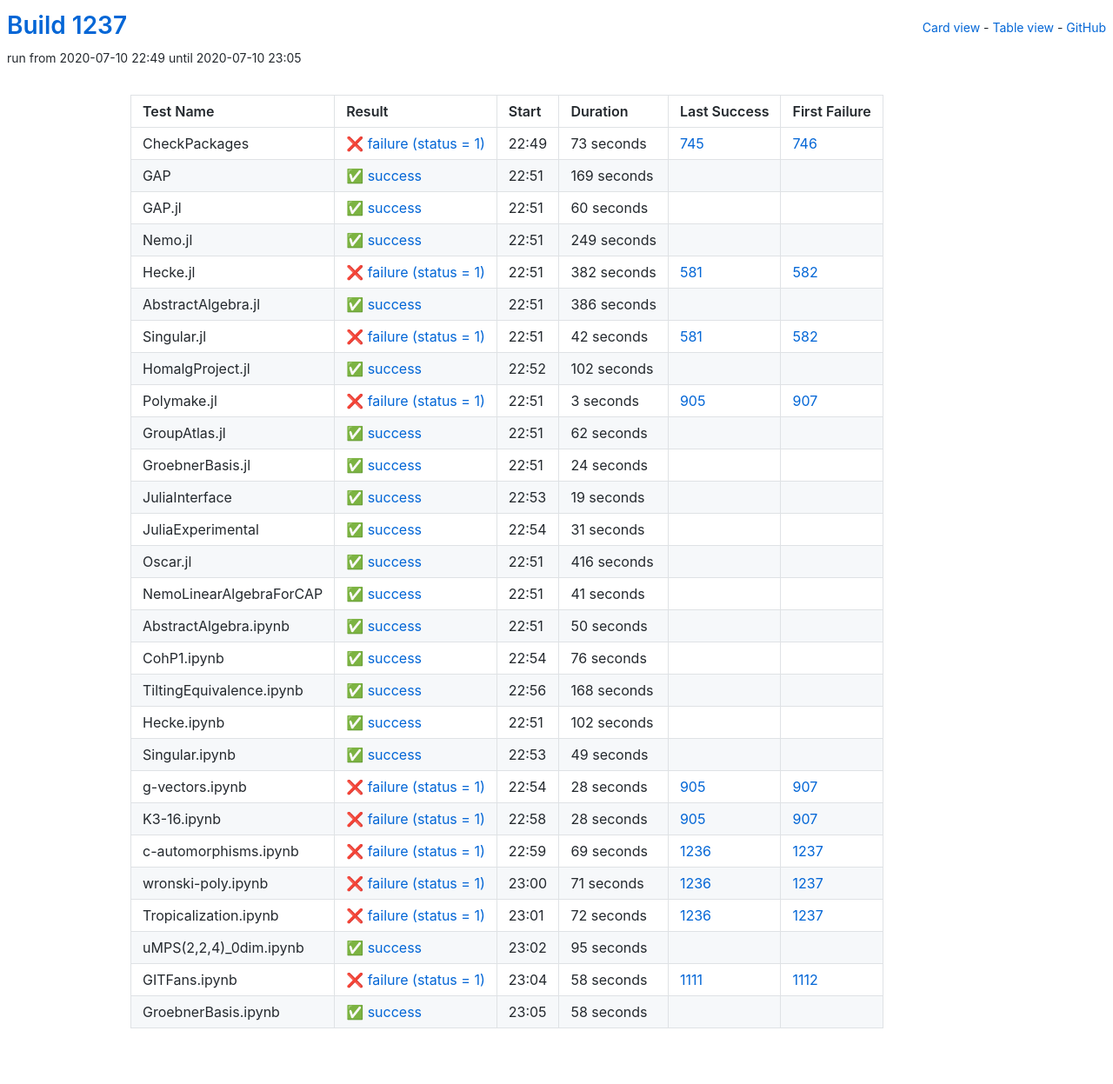
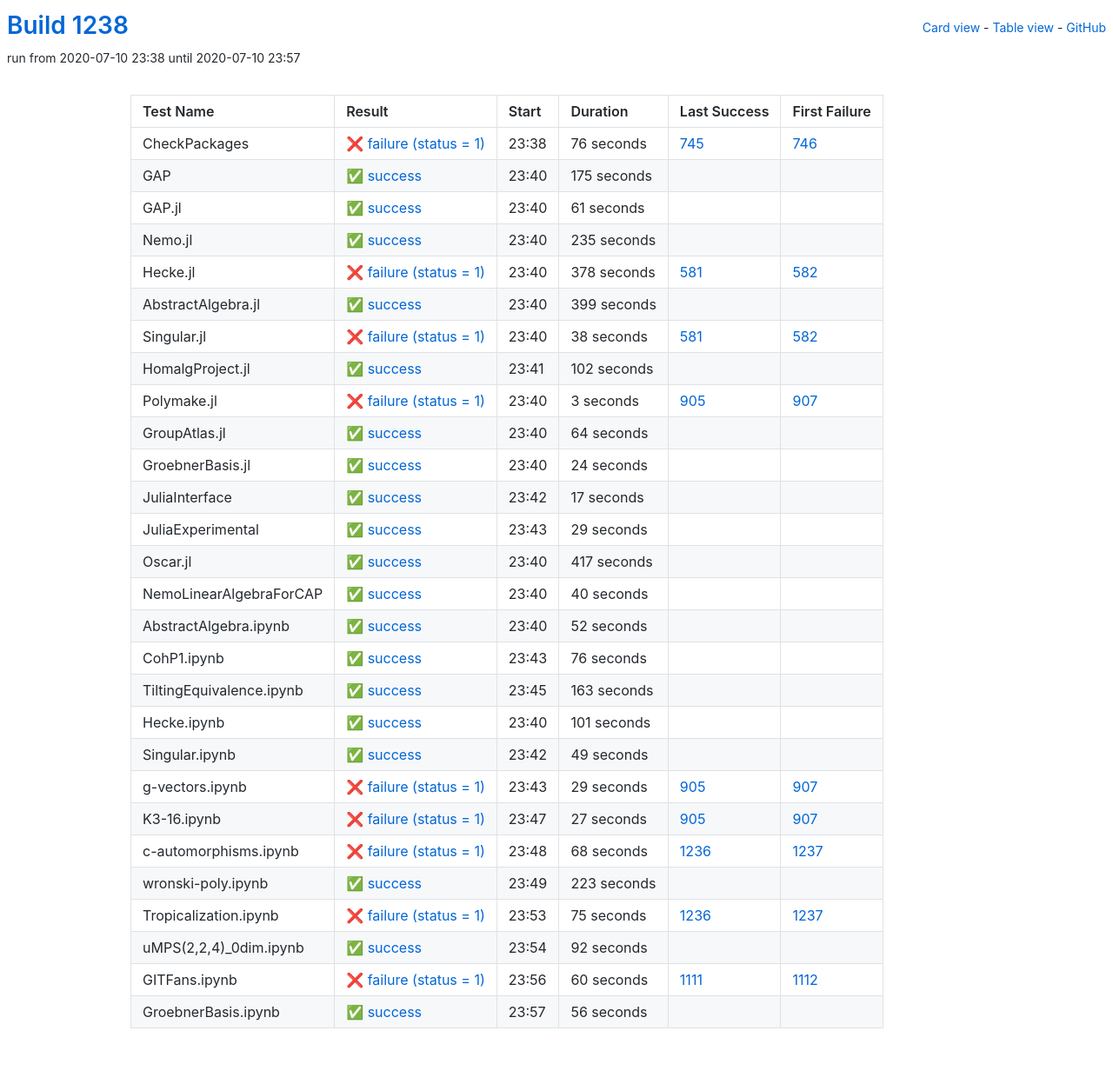
Before and after one commit to oscar-system/oscar-ci-status-1.4, a Jekyll site: the page built from table.html, in a window 1280 px wide. Shown: the whole page at 87% size. Built offline with Jekyll 4.4.1, drawn with Linux system fonts in a browser that asks for light colours.

Commit message:
Build #1238

```diff
--- a/_data/ci.yml
+++ b/_data/ci.yml
@@ -1,6 +1,6 @@
 ---
-build: 1237
-build_url: https://oscarci.mathematik.uni-kl.de/job/oscar-julia-1.4/1237/
+build: 1238
+build_url: https://oscarci.mathematik.uni-kl.de/job/oscar-julia-1.4/1238/
 job: oscar-julia-1.4
 organization: oscar-system
 repo: oscar-ci-status-1.4
@@ -8,92 +8,92 @@ repourl: https://github.com/oscar-system/oscar-ci-status-1.4
 tests:
 - name: CheckPackages
   id: checkpackages
-  log: https://oscarci.mathematik.uni-kl.de/job/oscar-julia-1.4/1237/artifact/logs/build-1237/CheckPackages.log
-  start: 2020-07-10 22:49
+  log: https://oscarci.mathematik.uni-kl.de/job/oscar-julia-1.4/1238/artifact/logs/build-1238/CheckPackages.log
+  start: 2020-07-10 23:38
   success: false
   exitcode: 1
   status: failure
-  duration: 73
+  duration: 76
   last_success: 745
   last_success_url: https://oscarci.mathematik.uni-kl.de/job/oscar-julia-1.4/745/
   first_failure: 746
   first_failure_url: https://oscarci.mathematik.uni-kl.de/job/oscar-julia-1.4/746/
 - name: GAP
   id: gap
-  log: https://oscarci.mathematik.uni-kl.de/job/oscar-julia-1.4/1237/artifact/logs/build-1237/GAP.log
-  start: 2020-07-10 22:51
+  log: https://oscarci.mathematik.uni-kl.de/job/oscar-julia-1.4/1238/artifact/logs/build-1238/GAP.log
+  start: 2020-07-10 23:40
   success: true
   exitcode: 0
   status: success
-  duration: 169
+  duration: 175
   last_success: false
   last_success_url:
   first_failure: false
   first_failure_url:
 - name: GAP.jl
   id: gap-jl
-  log: https://oscarci.mathematik.uni-kl.de/job/oscar-julia-1.4/1237/artifact/logs/build-1237/GAP.jl.log
-  start: 2020-07-10 22:51
+  log: https://oscarci.mathematik.uni-kl.de/job/oscar-julia-1.4/1238/artifact/logs/build-1238/GAP.jl.log
+  start: 2020-07-10 23:40
   success: true
   exitcode: 0
   status: success
-  duration: 60
+  duration: 61
   last_success: false
   last_success_url:
   first_failure: false
   first_failure_url:
 - name: Nemo.jl
   id: nemo-jl
-  log: https://oscarci.mathematik.uni-kl.de/job/oscar-julia-1.4/1237/artifact/logs/build-1237/Nemo.jl.log
-  start: 2020-07-10 22:51
+  log: https://oscarci.mathematik.uni-kl.de/job/oscar-julia-1.4/1238/artifact/logs/build-1238/Nemo.jl.log
+  start: 2020-07-10 23:40
   success: true
   exitcode: 0
   status: success
-  duration: 249
+  duration: 235
   last_success: false
   last_success_url:
   first_failure: false
   first_failure_url:
 - name: Hecke.jl
   id: hecke-jl
-  log: https://oscarci.mathematik.uni-kl.de/job/oscar-julia-1.4/1237/artifact/logs/build-1237/Hecke.jl.log
-  start: 2020-07-10 22:51
+  log: https://oscarci.mathematik.uni-kl.de/job/oscar-julia-1.4/1238/artifact/logs/build-1238/Hecke.jl.log
+  start: 2020-07-10 23:40
   success: false
   exitcode: 1
   status: failure
-  duration: 382
+  duration: 378
   last_success: 581
   last_success_url: https://oscarci.mathematik.uni-kl.de/job/oscar-julia-1.4/581/
   first_failure: 582
   first_failure_url: https://oscarci.mathematik.uni-kl.de/job/oscar-julia-1.4/582/
 - name: AbstractAlgebra.jl
   id: abstractalgebra-jl
-  log: https://oscarci.mathematik.uni-kl.de/job/oscar-julia-1.4/1237/artifact/logs/build-1237/AbstractAlgebra.jl.log
-  start: 2020-07-10 22:51
+  log: https://oscarci.mathematik.uni-kl.de/job/oscar-julia-1.4/1238/artifact/logs/build-1238/AbstractAlgebra.jl.log
+  start: 2020-07-10 23:40
   success: true
   exitcode: 0
   status: success
-  duration: 386
+  duration: 399
   last_success: false
   last_success_url:
   first_failure: false
   first_failure_url:
 - name: Singular.jl
   id: singular-jl
-  log: https://oscarci.mathematik.uni-kl.de/job/oscar-julia-1.4/1237/artifact/logs/build-1237/Singular.jl.log
-  start: 2020-07-10 22:51
+  log: https://oscarci.mathematik.uni-kl.de/job/oscar-julia-1.4/1238/artifact/logs/build-1238/Singular.jl.log
+  start: 2020-07-10 23:40
   success: false
   exitcode: 1
   status: failure
-  duration: 42
+  duration: 38
   last_success: 581
   last_success_url: https://oscarci.mathematik.uni-kl.de/job/oscar-julia-1.4/581/
   first_failure: 582
   first_failure_url: https://oscarci.mathematik.uni-kl.de/job/oscar-julia-1.4/582/
 - name: HomalgProject.jl
   id: homalgproject-jl
-  log: https://oscarci.mathematik.uni-kl.de/job/oscar-julia-1.4/1237/artifact/logs/build-1237/HomalgProject.jl.log
-  start: 2020-07-10 22:52
+  log: https://oscarci.mathematik.uni-kl.de/job/oscar-julia-1.4/1238/artifact/logs/build-1238/HomalgProject.jl.log
+  start: 2020-07-10 23:41
   success: true
   exitcode: 0
   status: success
@@ -104,8 +104,8 @@ tests:
   first_failure_url:
 - name: Polymake.jl
   id: polymake-jl
-  log: https://oscarci.mathematik.uni-kl.de/job/oscar-julia-1.4/1237/artifact/logs/build-1237/Polymake.jl.log
-  start: 2020-07-10 22:51
+  log: https://oscarci.mathematik.uni-kl.de/job/oscar-julia-1.4/1238/artifact/logs/build-1238/Polymake.jl.log
+  start: 2020-07-10 23:40
   success: false
   exitcode: 1
   status: failure
@@ -116,20 +116,20 @@ tests:
   first_failure_url: https://oscarci.mathematik.uni-kl.de/job/oscar-julia-1.4/907/
 - name: GroupAtlas.jl
   id: groupatlas-jl
-  log: https://oscarci.mathematik.uni-kl.de/job/oscar-julia-1.4/1237/artifact/logs/build-1237/GroupAtlas.jl.log
-  start: 2020-07-10 22:51
+  log: https://oscarci.mathematik.uni-kl.de/job/oscar-julia-1.4/1238/artifact/logs/build-1238/GroupAtlas.jl.log
+  start: 2020-07-10 23:40
   success: true
   exitcode: 0
   status: success
-  duration: 62
+  duration: 64
   last_success: false
   last_success_url:
   first_failure: false
   first_failure_url:
 - name: GroebnerBasis.jl
   id: groebnerbasis-jl
-  log: https://oscarci.mathematik.uni-kl.de/job/oscar-julia-1.4/1237/artifact/logs/build-1237/GroebnerBasis.jl.log
-  start: 2020-07-10 22:51
+  log: https://oscarci.mathematik.uni-kl.de/job/oscar-julia-1.4/1238/artifact/logs/build-1238/GroebnerBasis.jl.log
+  start: 2020-07-10 23:40
   success: true
   exitcode: 0
   status: success
@@ -140,68 +140,68 @@ tests:
   first_failure_url:
 - name: JuliaInterface
   id: juliainterface
-  log: https://oscarci.mathematik.uni-kl.de/job/oscar-julia-1.4/1237/artifact/logs/build-1237/JuliaInterface.log
-  start: 2020-07-10 22:53
+  log: https://oscarci.mathematik.uni-kl.de/job/oscar-julia-1.4/1238/artifact/logs/build-1238/JuliaInterface.log
+  start: 2020-07-10 23:42
   success: true
   exitcode: 0
   status: success
-  duration: 19
+  duration: 17
   last_success: false
   last_success_url:
   first_failure: false
   first_failure_url:
 - name: JuliaExperimental
   id: juliaexperimental
-  log: https://oscarci.mathematik.uni-kl.de/job/oscar-julia-1.4/1237/artifact/logs/build-1237/JuliaExperimental.log
-  start: 2020-07-10 22:54
+  log: https://oscarci.mathematik.uni-kl.de/job/oscar-julia-1.4/1238/artifact/logs/build-1238/JuliaExperimental.log
+  start: 2020-07-10 23:43
   success: true
   exitcode: 0
   status: success
-  duration: 31
+  duration: 29
   last_success: false
   last_success_url:
   first_failure: false
   first_failure_url:
 - name: Oscar.jl
   id: oscar-jl
-  log: https://oscarci.mathematik.uni-kl.de/job/oscar-julia-1.4/1237/artifact/logs/build-1237/Oscar.jl.log
-  start: 2020-07-10 22:51
+  log: https://oscarci.mathematik.uni-kl.de/job/oscar-julia-1.4/1238/artifact/logs/build-1238/Oscar.jl.log
+  start: 2020-07-10 23:40
   success: true
   exitcode: 0
   status: success
-  duration: 416
+  duration: 417
   last_success: false
   last_success_url:
   first_failure: false
   first_failure_url:
 - name: NemoLinearAlgebraForCAP
   id: nemolinearalgebraforcap
-  log: https://oscarci.mathematik.uni-kl.de/job/oscar-julia-1.4/1237/artifact/logs/build-1237/NemoLinearAlgebraForCAP.log
-  start: 2020-07-10 22:51
+  log: https://oscarci.mathematik.uni-kl.de/job/oscar-julia-1.4/1238/artifact/logs/build-1238/NemoLinearAlgebraForCAP.log
+  start: 2020-07-10 23:40
   success: true
   exitcode: 0
   status: success
-  duration: 41
+  duration: 40
   last_success: false
   last_success_url:
   first_failure: false
   first_failure_url:
 - name: AbstractAlgebra.ipynb
   id: abstractalgebra-ipynb
-  log: https://oscarci.mathematik.uni-kl.de/job/oscar-julia-1.4/1237/artifact/logs/build-1237/AbstractAlgebra.ipynb.log
-  start: 2020-07-10 22:51
+  log: https://oscarci.mathematik.uni-kl.de/job/oscar-julia-1.4/1238/artifact/logs/build-1238/AbstractAlgebra.ipynb.log
+  start: 2020-07-10 23:40
   success: true
   exitcode: 0
   status: success
-  duration: 50
+  duration: 52
   last_success: false
   last_success_url:
   first_failure: false
   first_failure_url:
 - name: CohP1.ipynb
   id: cohp1-ipynb
-  log: https://oscarci.mathematik.uni-kl.de/job/oscar-julia-1.4/1237/artifact/logs/build-1237/CohP1.ipynb.log
-  start: 2020-07-10 22:54
+  log: https://oscarci.mathematik.uni-kl.de/job/oscar-julia-1.4/1238/artifact/logs/build-1238/CohP1.ipynb.log
+  start: 2020-07-10 23:43
   success: true
   exitcode: 0
   status: success
@@ -212,32 +212,32 @@ tests:
   first_failure_url:
 - name: TiltingEquivalence.ipynb
   id: tiltingequivalence-ipynb
-  log: https://oscarci.mathematik.uni-kl.de/job/oscar-julia-1.4/1237/artifact/logs/build-1237/TiltingEquivalence.ipynb.log
-  start: 2020-07-10 22:56
+  log: https://oscarci.mathematik.uni-kl.de/job/oscar-julia-1.4/1238/artifact/logs/build-1238/TiltingEquivalence.ipynb.log
+  start: 2020-07-10 23:45
   success: true
   exitcode: 0
   status: success
-  duration: 168
+  duration: 163
   last_success: false
   last_success_url:
   first_failure: false
   first_failure_url:
 - name: Hecke.ipynb
   id: hecke-ipynb
-  log: https://oscarci.mathematik.uni-kl.de/job/oscar-julia-1.4/1237/artifact/logs/build-1237/Hecke.ipynb.log
-  start: 2020-07-10 22:51
+  log: https://oscarci.mathematik.uni-kl.de/job/oscar-julia-1.4/1238/artifact/logs/build-1238/Hecke.ipynb.log
+  start: 2020-07-10 23:40
   success: true
   exitcode: 0
   status: success
-  duration: 102
+  duration: 101
   last_success: false
   last_success_url:
   first_failure: false
   first_failure_url:
 - name: Singular.ipynb
   id: singular-ipynb
-  log: https://oscarci.mathematik.uni-kl.de/job/oscar-julia-1.4/1237/artifact/logs/build-1237/Singular.ipynb.log
-  start: 2020-07-10 22:53
+  log: https://oscarci.mathematik.uni-kl.de/job/oscar-julia-1.4/1238/artifact/logs/build-1238/Singular.ipynb.log
+  start: 2020-07-10 23:42
   success: true
   exitcode: 0
   status: success
@@ -248,96 +248,96 @@ tests:
   first_failure_url:
 - name: g-vectors.ipynb
   id: g-vectors-ipynb
-  log: https://oscarci.mathematik.uni-kl.de/job/oscar-julia-1.4/1237/artifact/logs/build-1237/g-vectors.ipynb.log
-  start: 2020-07-10 22:54
+  log: https://oscarci.mathematik.uni-kl.de/job/oscar-julia-1.4/1238/artifact/logs/build-1238/g-vectors.ipynb.log
+  start: 2020-07-10 23:43
   success: false
   exitcode: 1
   status: failure
-  duration: 28
+  duration: 29
   last_success: 905
   last_success_url: https://oscarci.mathematik.uni-kl.de/job/oscar-julia-1.4/905/
   first_failure: 907
   first_failure_url: https://oscarci.mathematik.uni-kl.de/job/oscar-julia-1.4/907/
 - name: K3-16.ipynb
   id: k3-16-ipynb
-  log: https://oscarci.mathematik.uni-kl.de/job/oscar-julia-1.4/1237/artifact/logs/build-1237/K3-16.ipynb.log
-  start: 2020-07-10 22:58
+  log: https://oscarci.mathematik.uni-kl.de/job/oscar-julia-1.4/1238/artifact/logs/build-1238/K3-16.ipynb.log
+  start: 2020-07-10 23:47
   success: false
   exitcode: 1
   status: failure
-  duration: 28
+  duration: 27
   last_success: 905
   last_success_url: https://oscarci.mathematik.uni-kl.de/job/oscar-julia-1.4/905/
   first_failure: 907
   first_failure_url: https://oscarci.mathematik.uni-kl.de/job/oscar-julia-1.4/907/
 - name: c-automorphisms.ipynb
   id: c-automorphisms-ipynb
-  log: https://oscarci.mathematik.uni-kl.de/job/oscar-julia-1.4/1237/artifact/logs/build-1237/c-automorphisms.ipynb.log
-  start: 2020-07-10 22:59
+  log: https://oscarci.mathematik.uni-kl.de/job/oscar-julia-1.4/1238/artifact/logs/build-1238/c-automorphisms.ipynb.log
+  start: 2020-07-10 23:48
   success: false
   exitcode: 1
   status: failure
-  duration: 69
+  duration: 68
   last_success: 1236
   last_success_url: https://oscarci.mathematik.uni-kl.de/job/oscar-julia-1.4/1236/
   first_failure: 1237
   first_failure_url: https://oscarci.mathematik.uni-kl.de/job/oscar-julia-1.4/1237/
 - name: wronski-poly.ipynb
   id: wronski-poly-ipynb
-  log: https://oscarci.mathematik.uni-kl.de/job/oscar-julia-1.4/1237/artifact/logs/build-1237/wronski-poly.ipynb.log
-  start: 2020-07-10 23:00
+  log: https://oscarci.mathematik.uni-kl.de/job/oscar-julia-1.4/1238/artifact/logs/build-1238/wronski-poly.ipynb.log
+  start: 2020-07-10 23:49
+  success: true
+  exitcode: 0
+  status: success
+  duration: 223
+  last_success: false
+  last_success_url:
+  first_failure: false
+  first_failure_url:
+- name: Tropicalization.ipynb
+  id: tropicalization-ipynb
+  log: https://oscarci.mathematik.uni-kl.de/job/oscar-julia-1.4/1238/artifact/logs/build-1238/Tropicalization.ipynb.log
+  start: 2020-07-10 23:53
   success: false
   exitcode: 1
   status: failure
-  duration: 71
-  last_success: 1236
-  last_success_url: https://oscarci.mathematik.uni-kl.de/job/oscar-julia-1.4/1236/
-  first_failure: 1237
-  first_failure_url: https://oscarci.mathematik.uni-kl.de/job/oscar-julia-1.4/1237/
-- name: Tropicalization.ipynb
-  id: tropicalization-ipynb
-  log: https://oscarci.mathematik.uni-kl.de/job/oscar-julia-1.4/1237/artifact/logs/build-1237/Tropicalization.ipynb.log
-  start: 2020-07-10 23:01
-  success: false
-  exitcode: 1
-  status: failure
-  duration: 72
+  duration: 75
   last_success: 1236
   last_success_url: https://oscarci.mathematik.uni-kl.de/job/oscar-julia-1.4/1236/
   first_failure: 1237
   first_failure_url: https://oscarci.mathematik.uni-kl.de/job/oscar-julia-1.4/1237/
 - name: uMPS(2,2,4)_0dim.ipynb
   id: umps-2-2-4-0dim-ipynb
-  log: https://oscarci.mathematik.uni-kl.de/job/oscar-julia-1.4/1237/artifact/logs/build-1237/uMPS-2-2-4-_0dim.ipynb.log
-  start: 2020-07-10 23:02
+  log: https://oscarci.mathematik.uni-kl.de/job/oscar-julia-1.4/1238/artifact/logs/build-1238/uMPS-2-2-4-_0dim.ipynb.log
+  start: 2020-07-10 23:54
   success: true
   exitcode: 0
   status: success
-  duration: 95
+  duration: 92
   last_success: false
   last_success_url:
   first_failure: false
   first_failure_url:
 - name: GITFans.ipynb
   id: gitfans-ipynb
-  log: https://oscarci.mathematik.uni-kl.de/job/oscar-julia-1.4/1237/artifact/logs/build-1237/GITFans.ipynb.log
-  start: 2020-07-10 23:04
+  log: https://oscarci.mathematik.uni-kl.de/job/oscar-julia-1.4/1238/artifact/logs/build-1238/GITFans.ipynb.log
+  start: 2020-07-10 23:56
   success: false
   exitcode: 1
   status: failure
-  duration: 58
+  duration: 60
   last_success: 1111
   last_success_url: https://oscarci.mathematik.uni-kl.de/job/oscar-julia-1.4/1111/
   first_failure: 1112
   first_failure_url: https://oscarci.mathematik.uni-kl.de/job/oscar-julia-1.4/1112/
 - name: GroebnerBasis.ipynb
   id: groebnerbasis-ipynb
-  log: https://oscarci.mathematik.uni-kl.de/job/oscar-julia-1.4/1237/artifact/logs/build-1237/GroebnerBasis.ipynb.log
-  start: 2020-07-10 23:05
+  log: https://oscarci.mathematik.uni-kl.de/job/oscar-julia-1.4/1238/artifact/logs/build-1238/GroebnerBasis.ipynb.log
+  start: 2020-07-10 23:57
   success: true
   exitcode: 0
   status: success
-  duration: 58
+  duration: 56
   last_success: false
   last_success_url:
   first_failure: false
```
Also changed, not shown: README.md.
